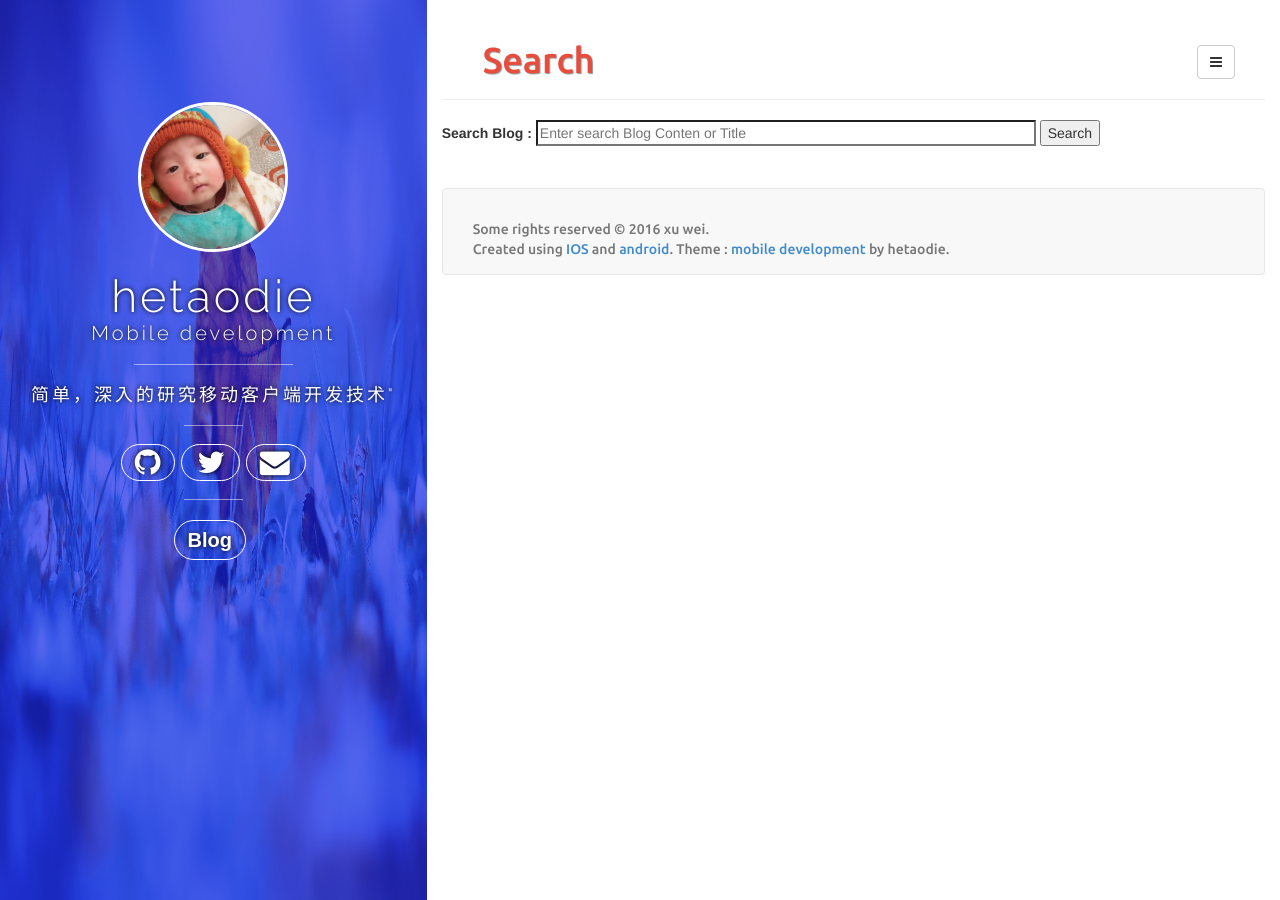
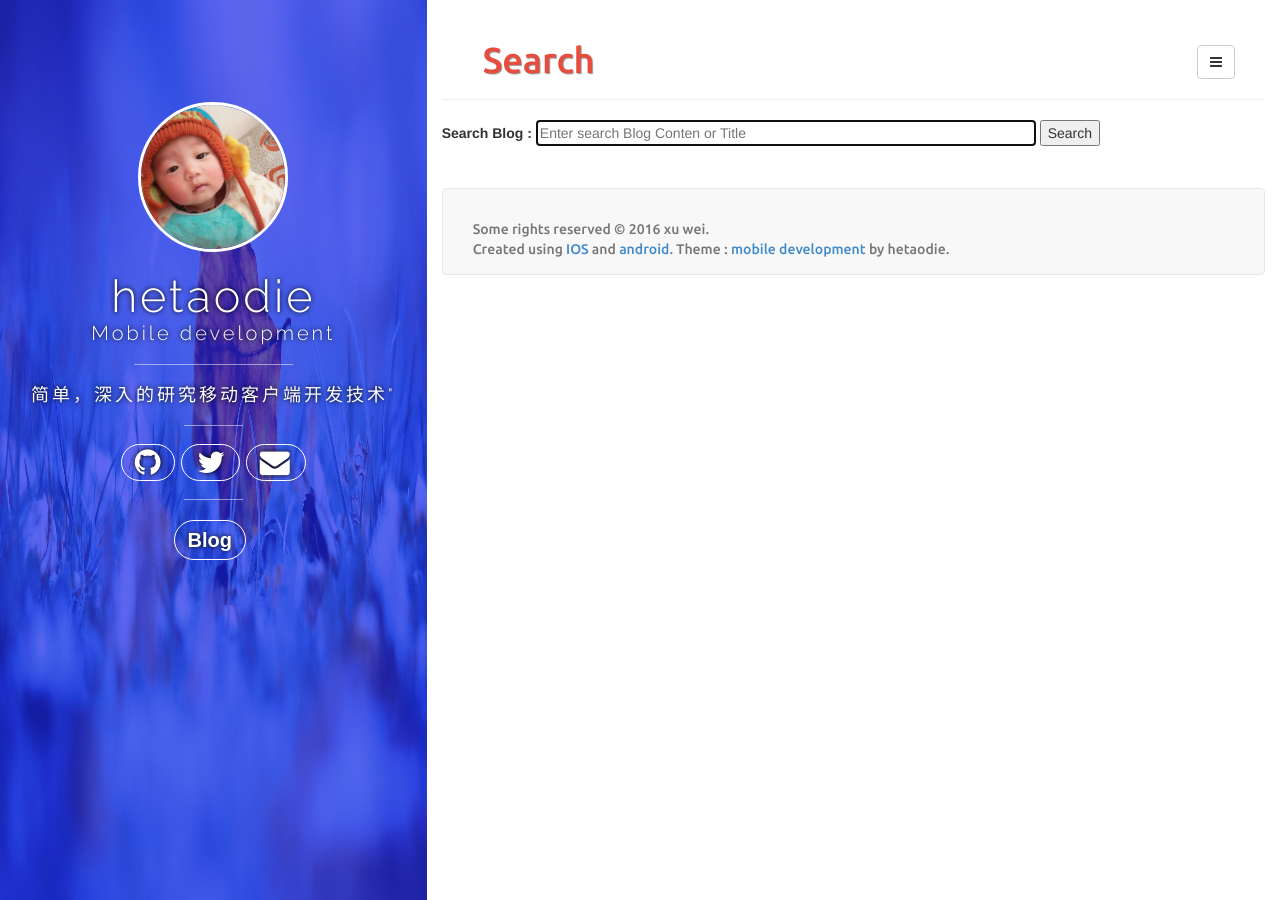
Before and after one commit to hetaodie/hetaodie.github.io, a Jekyll site: the page built from search/index.html, in a window 1280 px wide. Built offline with Jekyll 4.4.1, drawn with Linux system fonts in a browser that asks for light colours; nearby versions of some CDN libraries; comment, search, counter and statistics services are not loaded.

Commit message:
设置自动聚焦

```diff
--- a/search/index.html
+++ b/search/index.html
@@ -6,7 +6,7 @@ search_omit: true
   <!-- Search form -->
   <form method="get" action="/search" data-search-form>
     <label for="q">Search Blog :  </label>
-    <input type="search"  style="width:500px" name="q" id="q" placeholder="Enter search Blog Conten or Title" data-search-input />
+    <input type="search"  style="width:500px" autofocus="autofocus" name="q" id="q" placeholder="Enter search Blog Conten or Title" data-search-input />
     <input id="search_Button" type="submit" value="Search" />
   </form>
 
```
